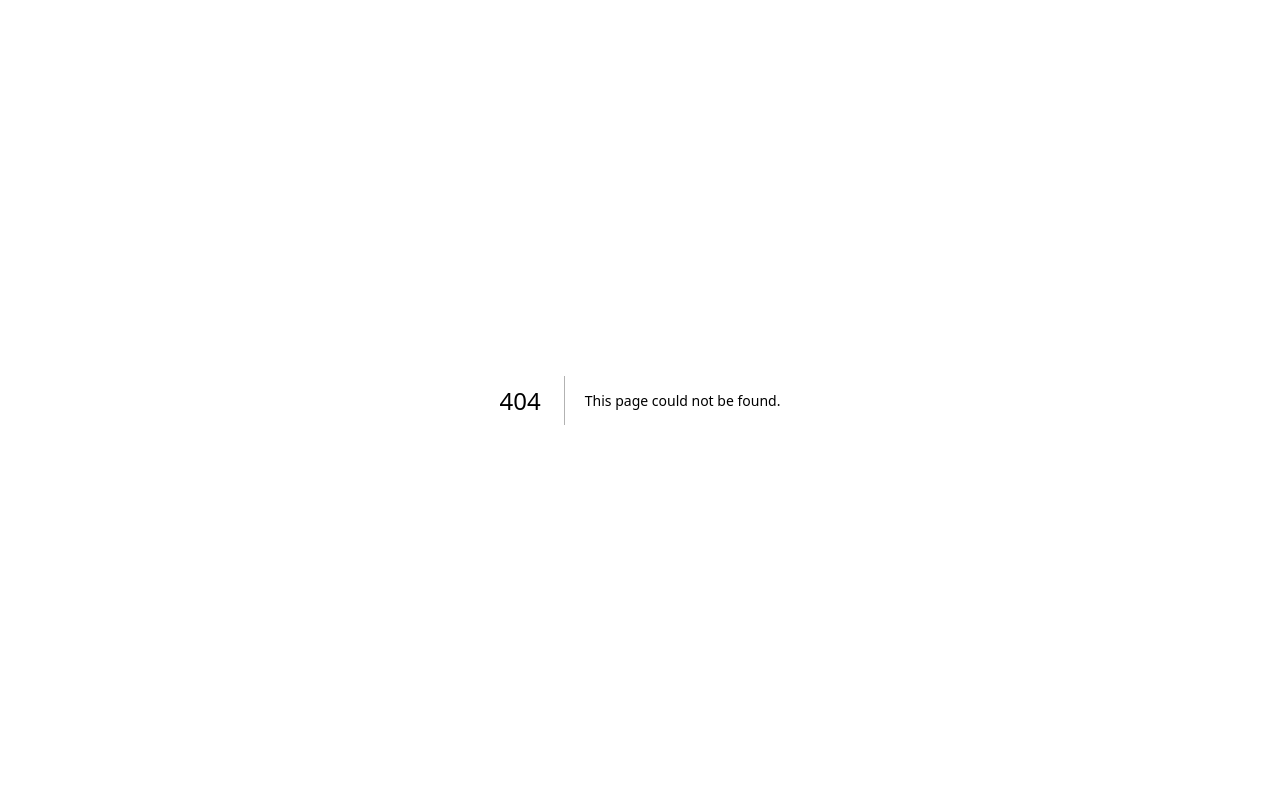
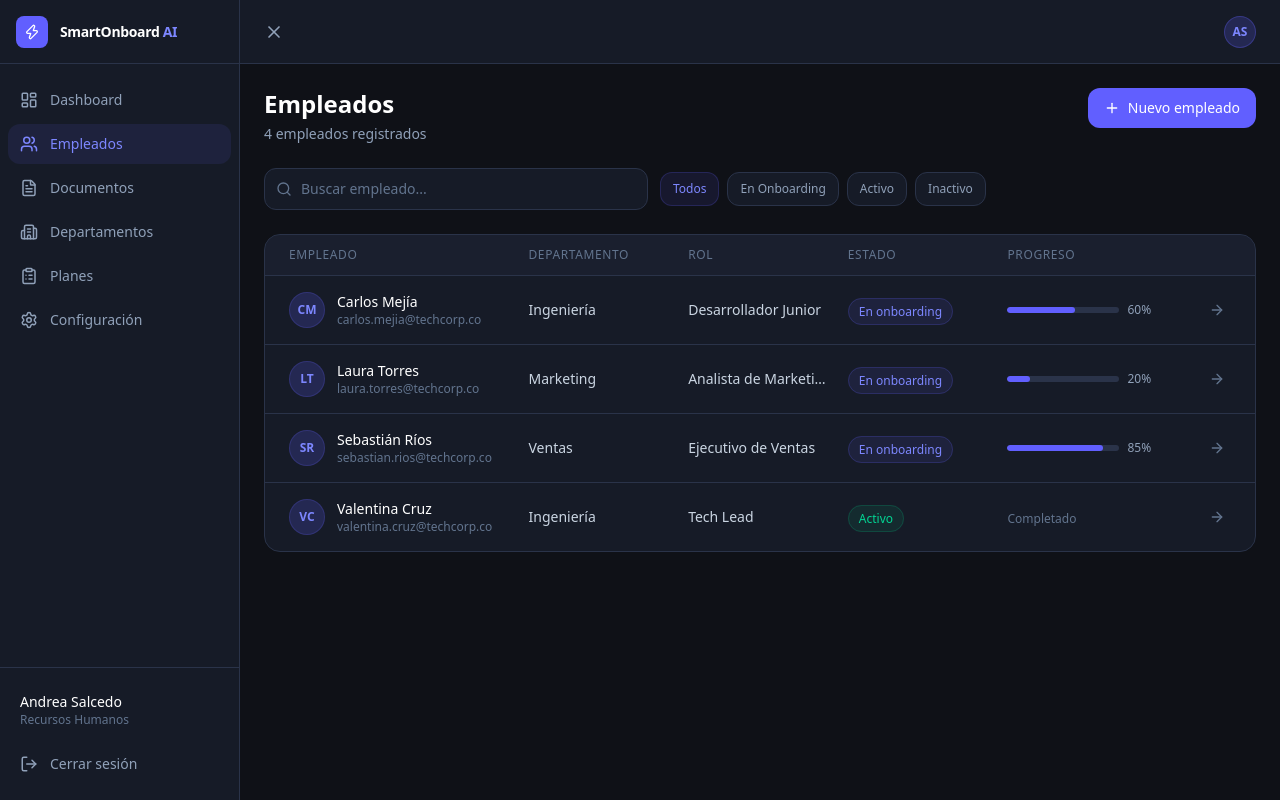
Before and after one commit to sebastianmiracastro/smartonboard-ai, a Next.js app in the folder frontend/: page /dashboard/empleados in a window 1280 px wide. Before the commit this address had no page. Built offline with nearby package versions, Linux system fonts and the light colour scheme.

Commit message:
feat: vista empleados con búsqueda y filtros por estado

```diff
--- /dev/null
+++ b/frontend/src/app/dashboard/empleados/page.tsx
@@ -0,0 +1,161 @@
+"use client";
+
+import { useState } from "react";
+import { useRouter } from "next/navigation";
+import { Search, Filter, ArrowRight, Plus } from "lucide-react";
+import { mockEmployees } from "@/mock/data";
+
+const statusColors: Record<string, string> = {
+  onboarding: "bg-indigo-500/10 text-indigo-400 border border-indigo-500/20",
+  activo: "bg-emerald-500/10 text-emerald-400 border border-emerald-500/20",
+  inactivo: "bg-slate-500/10 text-slate-400 border border-slate-500/20",
+};
+
+const statusLabels: Record<string, string> = {
+  onboarding: "En onboarding",
+  activo: "Activo",
+  inactivo: "Inactivo",
+};
+
+export default function EmpleadosPage() {
+  const router = useRouter();
+  const [search, setSearch] = useState("");
+  const [filterStatus, setFilterStatus] = useState("todos");
+
+  const filtered = mockEmployees.filter((emp) => {
+    const matchSearch =
+      emp.fullName.toLowerCase().includes(search.toLowerCase()) ||
+      emp.email.toLowerCase().includes(search.toLowerCase()) ||
+      emp.department.toLowerCase().includes(search.toLowerCase());
+    const matchStatus = filterStatus === "todos" || emp.status === filterStatus;
+    return matchSearch && matchStatus;
+  });
+
+  return (
+    <div className="flex flex-col gap-6">
+
+      {/* Header */}
+      <div className="flex items-start justify-between">
+        <div>
+          <h1 className="text-white text-2xl font-semibold">Empleados</h1>
+          <p className="text-slate-400 text-sm mt-1">
+            {mockEmployees.length} empleados registrados
+          </p>
+        </div>
+        <button className="flex items-center gap-2 bg-indigo-500 hover:bg-indigo-600 text-white text-sm font-medium px-4 py-2.5 rounded-xl transition-colors">
+          <Plus size={16} />
+          Nuevo empleado
+        </button>
+      </div>
+
+      {/* Filtros */}
+      <div className="flex items-center gap-3">
+        <div className="relative flex-1 max-w-sm">
+          <Search size={16} className="absolute left-3 top-1/2 -translate-y-1/2 text-slate-500" />
+          <input
+            type="text"
+            placeholder="Buscar empleado..."
+            value={search}
+            onChange={(e) => setSearch(e.target.value)}
+            className="w-full bg-[#161b27] border border-[#2a3349] text-white placeholder-slate-500 rounded-xl pl-9 pr-4 py-2.5 text-sm focus:outline-none focus:border-indigo-500 transition-colors"
+          />
+        </div>
+
+        <div className="flex items-center gap-2">
+          {["todos", "onboarding", "activo", "inactivo"].map((s) => (
+            <button
+              key={s}
+              onClick={() => setFilterStatus(s)}
+              className={`px-3 py-2 rounded-xl text-xs font-medium transition-colors capitalize
+                ${filterStatus === s
+                  ? "bg-indigo-500/10 text-indigo-400 border border-indigo-500/20"
+                  : "bg-[#161b27] border border-[#2a3349] text-slate-400 hover:text-slate-200"
+                }`}
+            >
+              {s === "todos" ? "Todos" : statusLabels[s]}
+            </button>
+          ))}
+        </div>
+      </div>
+
+      {/* Tabla */}
+      <div className="bg-[#161b27] border border-[#2a3349] rounded-2xl overflow-hidden">
+
+        {/* Header */}
+        <div className="grid grid-cols-12 gap-4 px-6 py-3 border-b border-[#2a3349] bg-[#1e2536]/50">
+          <span className="col-span-3 text-slate-500 text-xs uppercase tracking-wider">Empleado</span>
+          <span className="col-span-2 text-slate-500 text-xs uppercase tracking-wider">Departamento</span>
+          <span className="col-span-2 text-slate-500 text-xs uppercase tracking-wider">Rol</span>
+          <span className="col-span-2 text-slate-500 text-xs uppercase tracking-wider">Estado</span>
+          <span className="col-span-2 text-slate-500 text-xs uppercase tracking-wider">Progreso</span>
+          <span className="col-span-1"></span>
+        </div>
+
+        {/* Filas */}
+        {filtered.length === 0 ? (
+          <div className="px-6 py-12 text-center">
+            <p className="text-slate-500 text-sm">No se encontraron empleados</p>
+          </div>
+        ) : (
+          filtered.map((emp) => (
+            <div
+              key={emp.id}
+              className="grid grid-cols-12 gap-4 px-6 py-4 border-b border-[#2a3349] last:border-0 hover:bg-[#1e2536]/50 transition-colors items-center"
+            >
+              <div className="col-span-3 flex items-center gap-3">
+                <div className="w-9 h-9 bg-indigo-500/20 border border-indigo-500/20 rounded-full flex items-center justify-center shrink-0">
+                  <span className="text-indigo-400 text-xs font-semibold">
+                    {emp.fullName.split(" ").map((n) => n[0]).join("").slice(0, 2)}
+                  </span>
+                </div>
+                <div className="min-w-0">
+                  <p className="text-white text-sm font-medium truncate">{emp.fullName}</p>
+                  <p className="text-slate-500 text-xs truncate">{emp.email}</p>
+                </div>
+              </div>
+
+              <div className="col-span-2">
+                <p className="text-slate-300 text-sm">{emp.department}</p>
+              </div>
+
+              <div className="col-span-2">
+                <p className="text-slate-300 text-sm truncate">{emp.role}</p>
+              </div>
+
+              <div className="col-span-2">
+                <span className={`text-xs px-2.5 py-1 rounded-full font-medium ${statusColors[emp.status]}`}>
+                  {statusLabels[emp.status]}
+                </span>
+              </div>
+
+              <div className="col-span-2">
+                {emp.status === "onboarding" ? (
+                  <div className="flex items-center gap-2">
+                    <div className="flex-1 h-1.5 bg-[#2a3349] rounded-full overflow-hidden">
+                      <div
+                        className="h-full rounded-full bg-indigo-500"
+                        style={{ width: `${emp.progress}%` }}
+                      />
+                    </div>
+                    <span className="text-slate-400 text-xs">{emp.progress}%</span>
+                  </div>
+                ) : (
+                  <span className="text-slate-500 text-xs">Completado</span>
+                )}
+              </div>
+
+              <div className="col-span-1 flex justify-end">
+                <button
+                  onClick={() => router.push(`/dashboard/empleados/${emp.id}`)}
+                  className="text-slate-500 hover:text-indigo-400 transition-colors p-1.5 hover:bg-indigo-500/10 rounded-lg"
+                >
+                  <ArrowRight size={16} />
+                </button>
+              </div>
+            </div>
+          ))
+        )}
+      </div>
+    </div>
+  );
+}
```
